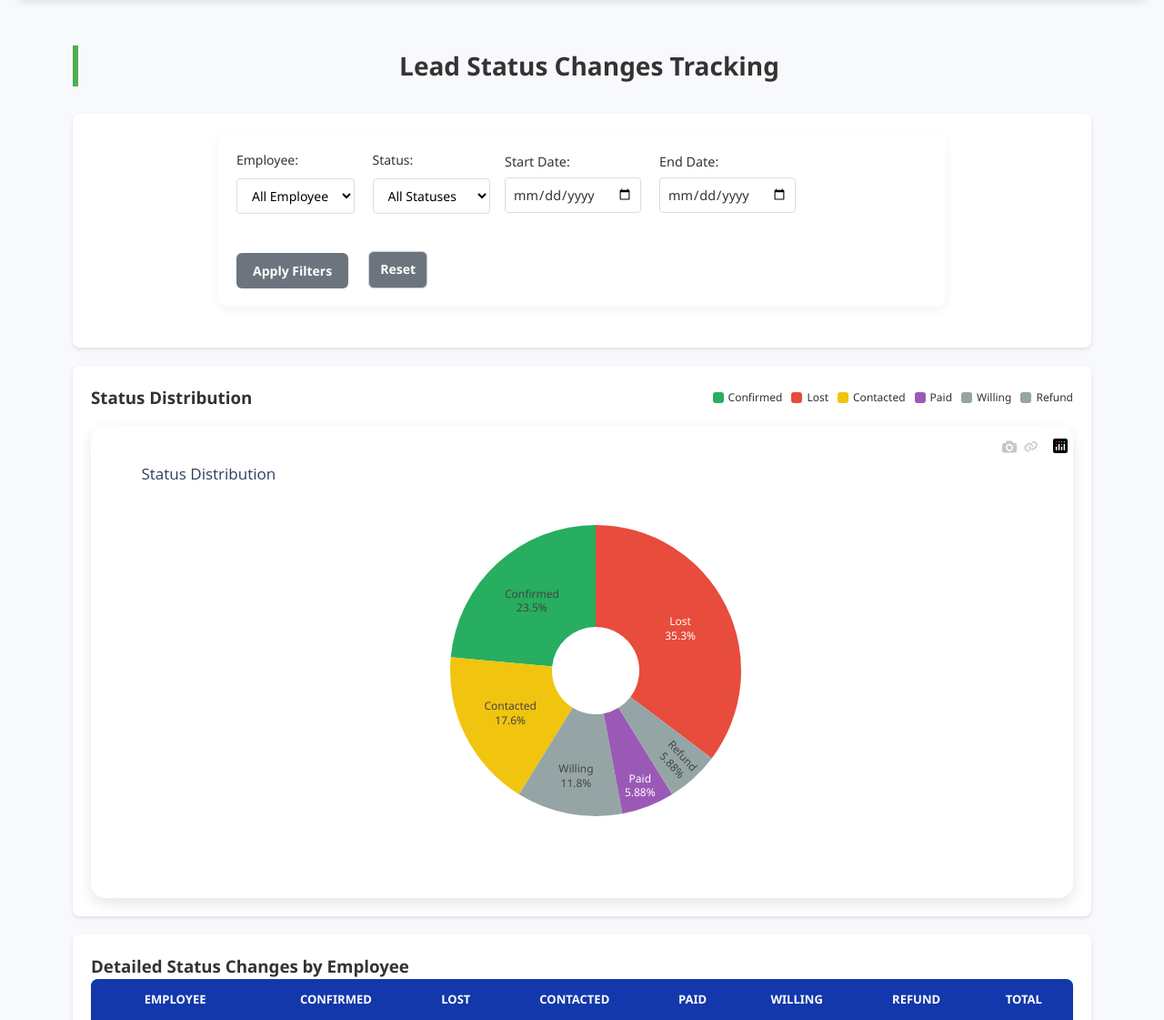
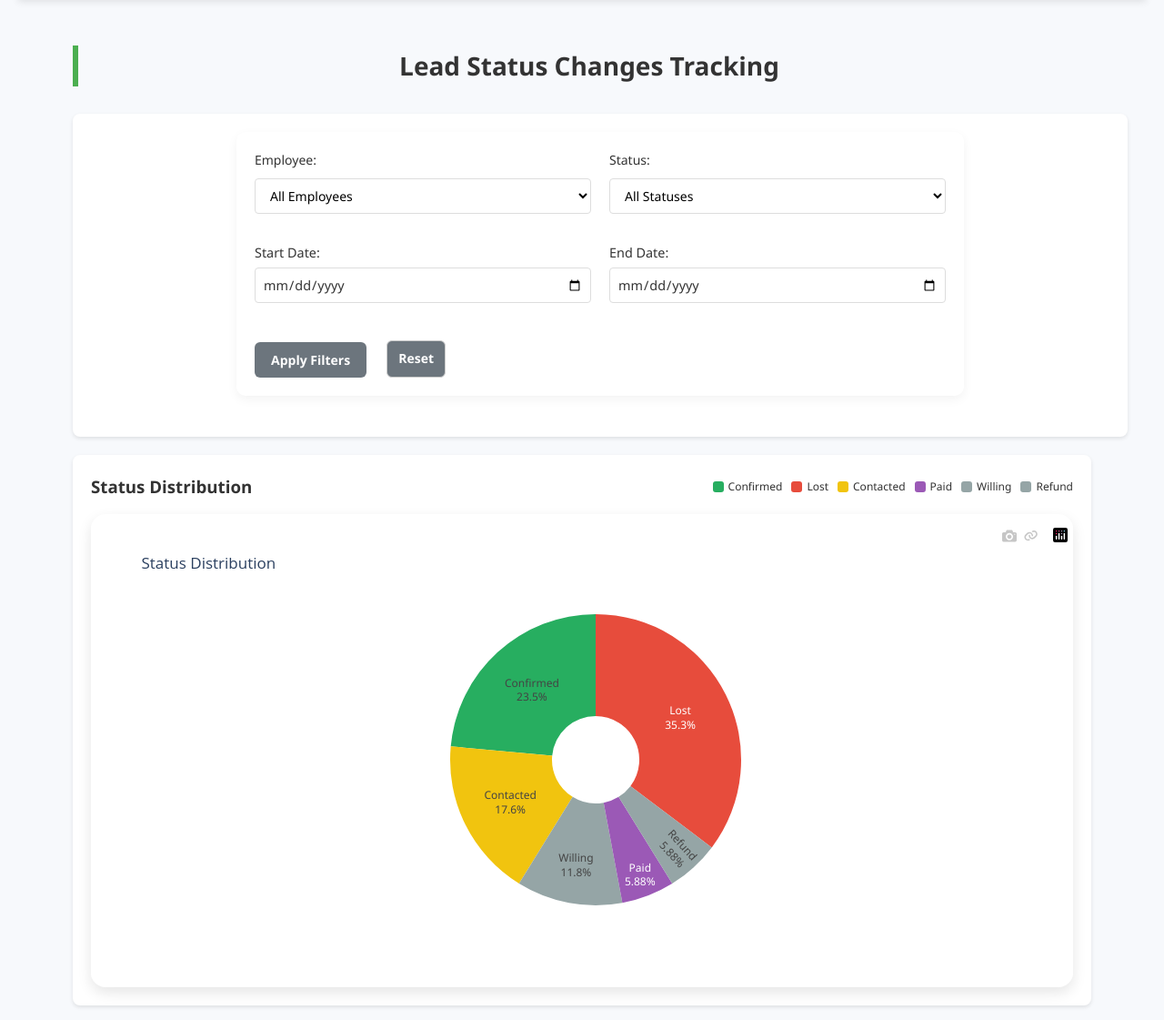
Before and after one commit to shahzaibjanjua25/pacific-trips-flask, a Flask app: page /status_changes in a window 1280 px wide. Shown: the part 220-1341 px from the top of the page at 91% size. Run offline with Flask 3, Linux system fonts and the light colour scheme; data comes from the database, SQL or seed files in the repository.

Commit message:
all features done4

```diff
--- a/templates/status_changes_pie.html
+++ b/templates/status_changes_pie.html
@@ -6,8 +6,8 @@
 
     <!-- Filter Form -->
     <div class="filter-card">
-        <form method="GET" action="{{ url_for('status_changes') }}" class="filter-form">
-            <div class="form-row">
+        <form method="GET" action="{{ url_for('status_changes') }}" class="filter-form" >
+            <div class="form-row"style=" width: 1160px;">
                 <div class="form-group">
                     <label for="employee_id">Employee:</label>
                     <select name="employee_id" id="employee_id" class="form-control">
@@ -143,17 +143,20 @@
         box-shadow: 0 2px 4px rgba(0, 0, 0, 0.1);
         padding: 20px;
         margin-bottom: 20px;
+        width: 1160px;
     }
 
     .filter-form .form-row {
         display: flex;
         gap: 20px;
         margin-bottom: 15px;
+         width: 1160px;
     }
 
     .filter-form .form-group {
         flex: 1;
         margin-bottom: 0;
+
     }
 
     .filter-form label {
@@ -167,6 +170,8 @@
         padding: 8px 12px;
         border: 1px solid #ddd;
         border-radius: 4px;
+
+
     }
 
     .form-actions {
```
